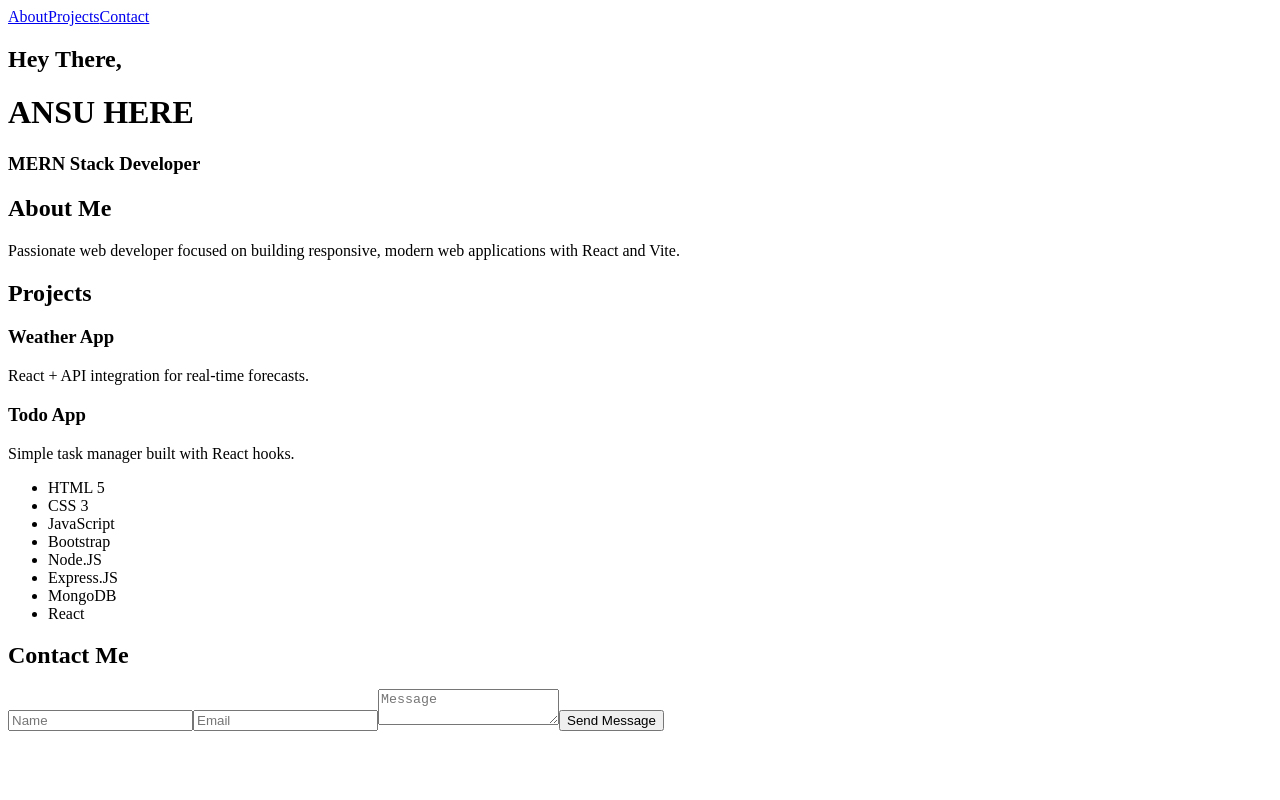
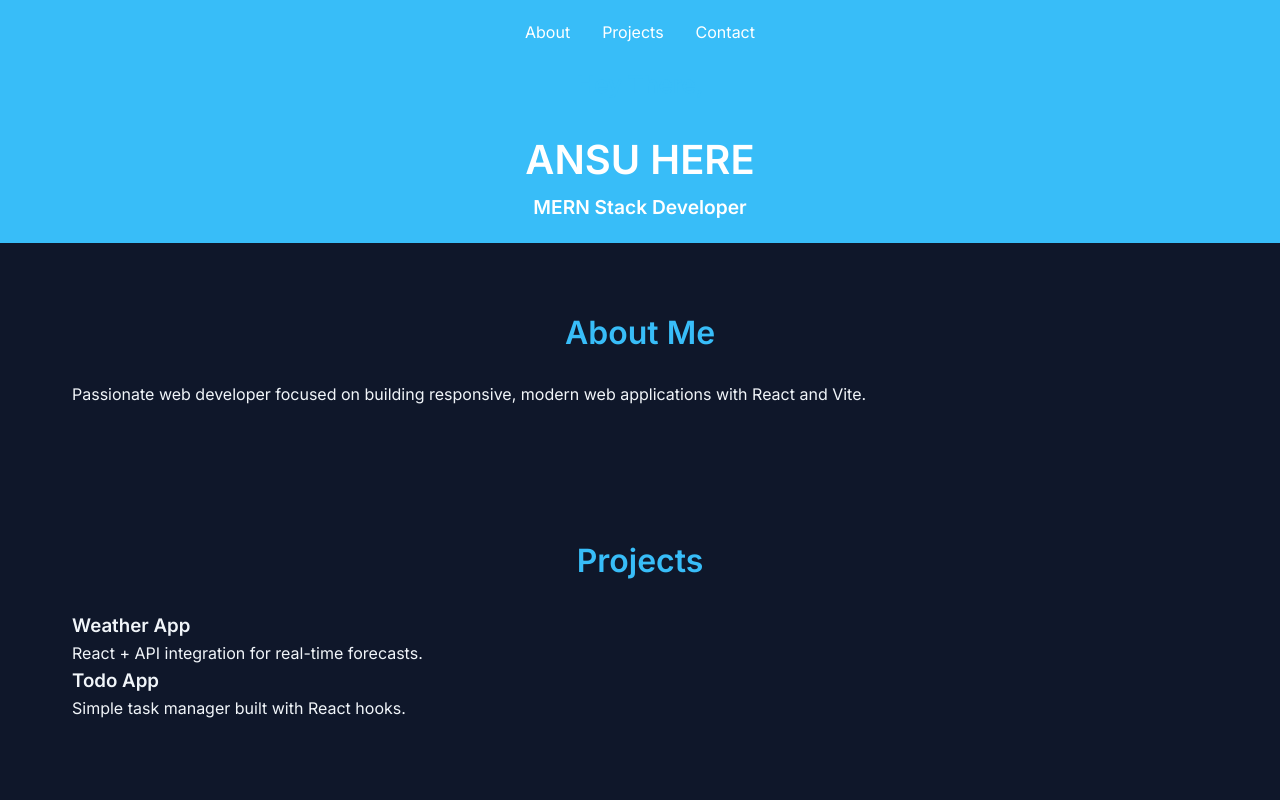
Before and after one commit to thenameisanzu/React--Portfolio, a React (Vite) app in the folder portfolio/: page / in a window 1280 px wide. Shown: the top 800 px of the page. Built offline with nearby package versions, Linux system fonts and the light colour scheme.

Commit message:
Added Header component styling with CSS Modules

```diff
--- a/portfolio/src/components/Header.jsx
+++ b/portfolio/src/components/Header.jsx
@@ -1,20 +1,20 @@
-import React from "react"
+import React from "react";
+import styles from "../styles/Header.module.css";
 
 const Header = () => (
-    <header className="header">
-    <div className= "header-content">
-        <nav>
-        <a href="#about">About</a>
-        <a href="#projects">Projects</a>
-        <a href="#contact">Contact</a>
-        </nav>
+  <header className={styles.header}>
+    <div className={styles.headerContent}>
+      <nav className={styles.navbar}>
+        <a href="#about" className={styles.navLink}>About</a>
+        <a href="#projects" className={styles.navLink}>Projects</a>
+        <a href="#contact" className={styles.navLink}>Contact</a>
+      </nav>
 
-        <h2> Hey There,</h2>
-        <h1>ANSU HERE</h1>
-        <h3>MERN Stack Developer</h3>
-
+      <h2 className={styles.subTitle}>Hey There,</h2>
+      <h1 className={styles.title}>ANSU HERE</h1>
+      <h3 className={styles.role}>MERN Stack Developer</h3>
     </div>
-    </header>
-)
+  </header>
+);
 
 export default Header;
--- a/portfolio/src/main.jsx
+++ b/portfolio/src/main.jsx
@@ -1,7 +1,8 @@
 import { StrictMode } from 'react'
 import { createRoot } from 'react-dom/client'
 
-import App from './App.jsx'
+import App from './App.jsx';
+import './styles/globals.css';
 
 createRoot(document.getElementById('root')).render(
   <StrictMode>
--- /dev/null
+++ b/portfolio/src/styles/Header.module.css
@@ -0,0 +1,65 @@
+.header {
+  background-color: var(--primary-color);
+  padding: 20px;
+  text-align: center;
+  color: white;
+}
+
+.headerContent {
+  max-width: 1100px;
+  margin: 0 auto;
+}
+
+.navbar {
+  display: flex;
+  justify-content: center;
+  gap: 2rem;
+  margin-bottom: 20px;
+}
+
+.navLink {
+  text-decoration: none;
+  color: white;
+  font-weight: 500;
+  position: relative;
+  transition: color 0.3s ease;
+}
+
+.navLink:hover {
+  color: var(--accent-color);
+}
+
+/* fancy underline animation */
+.navLink::after {
+  content: "";
+  position: absolute;
+  left: 0;
+  bottom: -4px;
+  width: 0%;
+  height: 2px;
+  background-color: var(--accent-color);
+  transition: width 0.3s ease;
+}
+
+.navLink:hover::after {
+  width: 100%;
+}
+
+.subTitle {
+  font-size: 1.5rem;
+}
+
+.title {
+  font-size: 2.5rem;
+  font-weight: 700;
+  margin: 0;
+}
+
+.role {
+  font-size: 1.2rem;
+  color: var(--accent-color);
+}
+
+h2{
+    color: #16476A;
+}
--- /dev/null
+++ b/portfolio/src/styles/globals.css
@@ -0,0 +1,29 @@
+@import './variables.css';
+@import url('https://fonts.googleapis.com/css2?family=Inter:wght@400;600&display=swap');
+
+* {
+  margin: 0;
+  padding: 0;
+  box-sizing: border-box;
+}
+
+body {
+  font-family: 'Inter', sans-serif;
+  background-color: var(--bg-color);
+  color: var(--text-color);
+  line-height: 1.6;
+}
+
+section {
+  padding: var(--section-padding);
+  max-width: var(--max-width);
+  margin: 0 auto;
+}
+
+h2 {
+  font-size: 2rem;
+  font-weight: 600;
+  color: var(--primary-color);
+  text-align: center;
+  margin-bottom: 1.5rem;
+}
--- /dev/null
+++ b/portfolio/src/styles/variables.css
@@ -0,0 +1,8 @@
+:root {
+  --primary-color: #38bdf8;
+  --bg-color: #0f172a;
+  --text-color: #f1f5f9;
+  --muted-text: #94a3b8;
+  --section-padding: 4rem 2rem;
+  --max-width: 1200px;
+}
```
Also changed, not shown: 1 other file (tests, documents, lock files or other folders).
